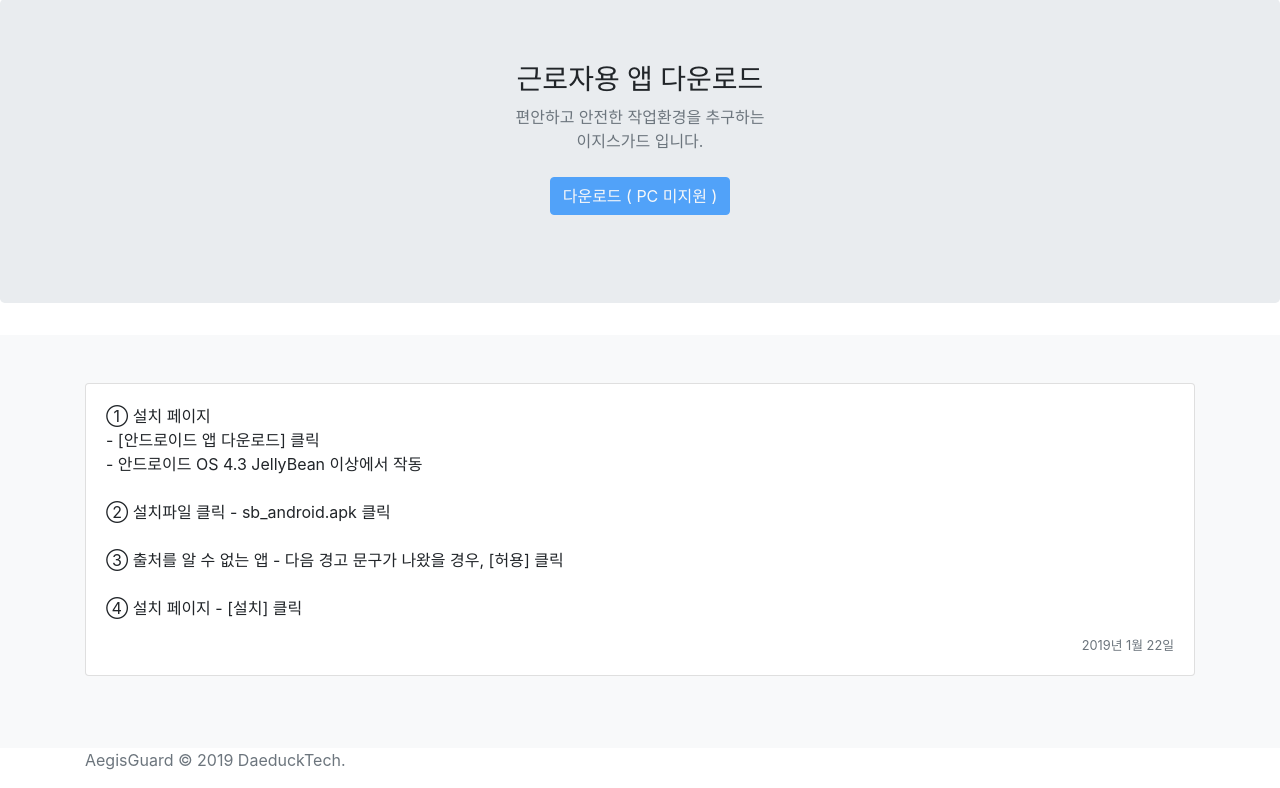
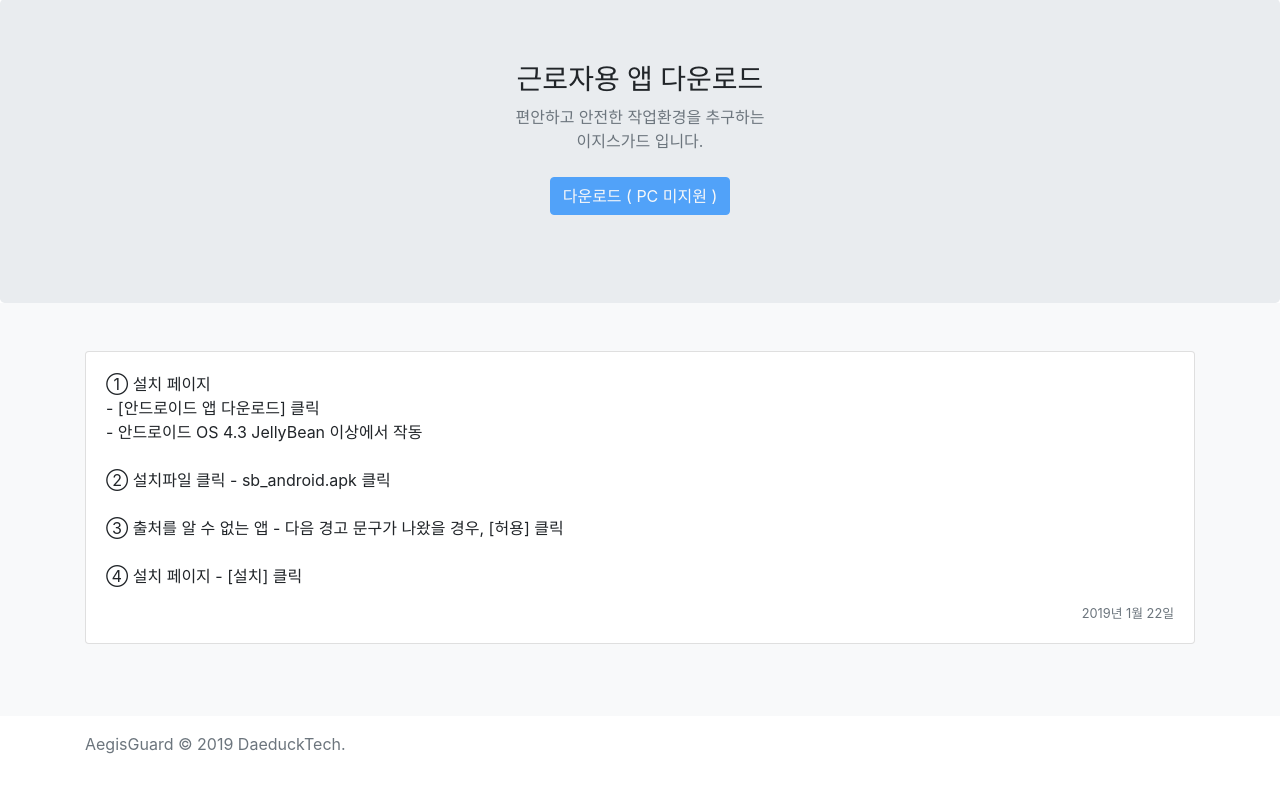
Before and after one commit to parkjgy/ddtech, a Django app: page /app in a window 1280 px wide. Shown: the part 69-857 px from the top of the page. After the commit the page ends 823 px from the top, so only its background shows below. Run offline with Django 3.2, Linux system fonts and the light colour scheme; parts of the project's set-up code (start-up, migrations or seed data) failed here and were passed over; some libraries are stand-ins or nearby versions.

Commit message:
DOWNLOAD TEMPLATES MARGIN + PADDING

```diff
--- a/aegis/templates/root/beta_app_download.html
+++ b/aegis/templates/root/beta_app_download.html
@@ -191,7 +191,7 @@
 
 <main role="main">
 
-    <section class="jumbotron text-center">
+    <section class="jumbotron text-center mb-0">
         <div class="container">
             <h3 class="jumbotron-heading">근로자용 앱 다운로드</h3>
             <p style="word-break: normal" class="text-muted">편안하고 안전한 작업환경을 추구하는<br/>이지스가드 입니다.
@@ -203,7 +203,7 @@
         </div>
     </section>
 
-    <div class="py-5 bg-light">
+    <div class="py-5 bg-light mb-3">
         <div class="container">
 
             <div class="row">
```
